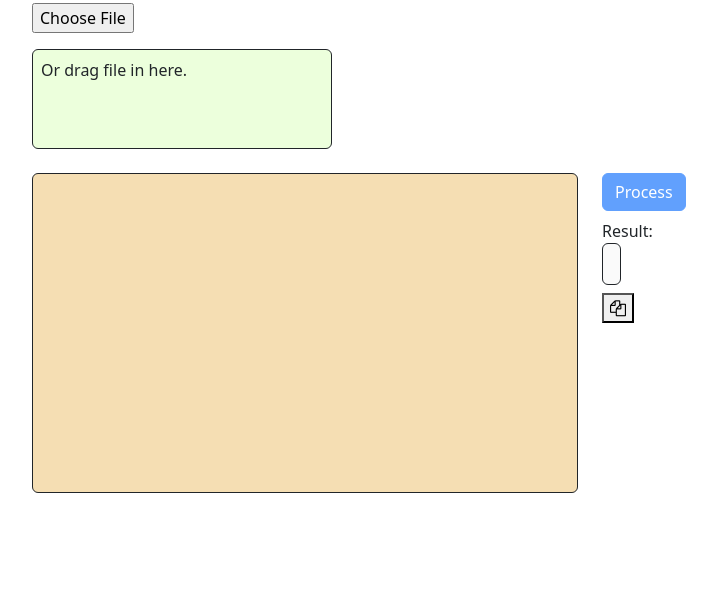
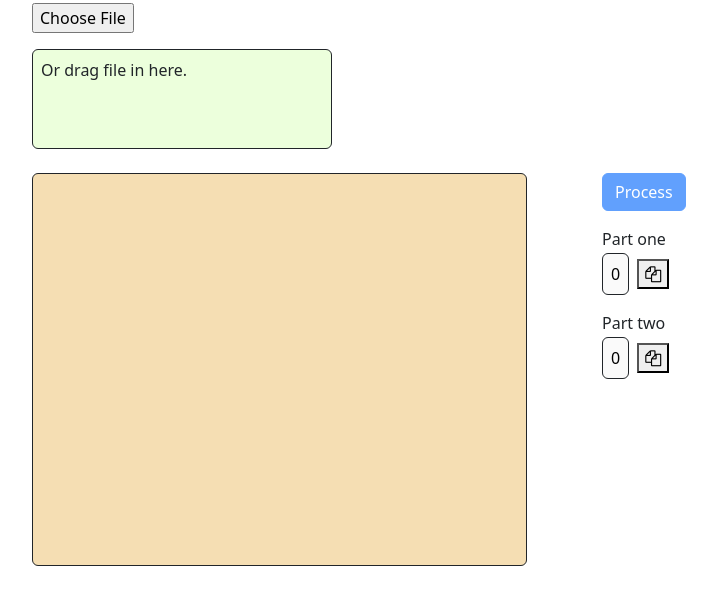
Before and after one commit to m-tranter/t-level, a plain HTML site: page index.html in a window 1280 px wide. Shown: the part 69-674 px from the top of the page, without its empty margins (50-767 px from the left). Drawn offline with nearby package versions, Linux system fonts and the light colour scheme.

Commit message:
updated the basic app

```diff
--- a/index.html
+++ b/index.html
@@ -28,12 +28,13 @@
       }
       .display {
         overflow: scroll;
-        height: 20rem;
-        min-width: 300px;
       }
       input {
         field-sizing: content;
         color: Black;
+      }
+      textarea {
+        resize: none;
       }
     </style>
   </head>
@@ -52,36 +53,37 @@
           </div>
           <div class="row gy-3 gx-4">
             <div class="col-md-6">
-              <div class="rounded display p-2 wheat mt-2 border border-dark">
-                <p class="mb-0" v-for="line in lines">{{line}}</p>
-              </div>
+              <textarea
+                class="rounded display p-2 wheat mt-2 border border-dark"
+                cols="50"
+                rows="15"
+                v-model="input"
+                @input="reset"
+              ></textarea>
             </div>
             <div class="col-md-6">
               <button
+                :disabled="!input.length"
+                @click="process"
                 class="d-block btn btn-primary my-2"
-                :disabled="!lines.length"
                 type="button"
-                @click="process"
               >
                 Process
               </button>
-              <label for="res">Result:</label>
-              <input
-                id="input"
-                class="rounded d-block border border-dark p-2"
-                disabled
-                v-model="result"
-                :class="{'bg-success text-white': indicate}"
-              />
-              <button
-                title="copy value"
-                type="button"
-                class="mt-2"
-                id="copy"
-                @click="copyRes"
-              >
-                <i class="fa fa-copy"></i>
-              </button>
+              <my-result
+                :copyres="copyres"
+                :flash="indicate1"
+                :state="part1"
+                indicator="indicate1"
+                label="Part one"
+              ></my-result>
+              <my-result
+                :copyres="copyres"
+                :flash="indicate2"
+                :state="part2"
+                indicator="indicate2"
+                label="Part two"
+              ></my-result>
             </div>
           </div>
         </div>
@@ -90,25 +92,82 @@
 
     <script src="https://unpkg.com/vue@3/dist/vue.global.js"></script>
     <script>
-      const { createApp } = Vue;
+      const myResult = {
+        props: ['copyres', 'flash', 'indicator', 'label', 'state'],
+        template: `
+          <div>
+            <label class="d-block mt-3" :for="state">{{label}}</label>
+            <input
+              :class="{'bg-success text-white': flash}"
+              :id="state"
+              class="rounded  border border-dark p-2"
+              disabled
+              v-model="state"
+            />
+            <button
+              @click="copyres(state, indicator)"
+              class="mt-2 ms-2"
+              type="button"
+            >
+              <i class="fa fa-copy"></i></button
+            >
+          </div>`,
+      };
+      const { createApp, defineModel, ref } = Vue;
       const app = createApp({
+        components: {
+          myResult,
+        },
         data() {
           return {
-            indicate: false,
+            indicate1: false,
+            indicate2: false,
             lines: [],
+            input: '',
             msg: '&nbsp;',
-            result: undefined,
+            part1: 0,
+            part2: 0,
+            numsRx: /(\d+)/g,
           };
         },
         methods: {
+          reset: function () {
+            this.part1 = 0;
+            this.part2 = 0;
+          },
           process: function () {
-            // Use reduce to calculate the result
-            this.result = 'Testing';
+            this.lines = this.input.split(/\n/g);
+            this.partOne();
+            this.partTwo();
           },
-          copyRes: function () {
-            navigator.clipboard.writeText(this.result);
-            this.indicate = true;
-            setTimeout(() => (this.indicate = false), 500);
+          partOne: function () {
+            // As a test - sum of all numbers found
+            this.part1 = this.lines.reduce((accOuter, line) => {
+              let match = line.match(this.numsRx);
+              return !match
+                ? accOuter
+                : accOuter +
+                    match.reduce((accInner, num) => {
+                      return accInner + parseInt(num);
+                    }, 0);
+            }, 0);
+          },
+          partTwo: function () {
+            // As a test - product of all numbers found
+            this.part2 = this.lines.reduce((accOuter, line) => {
+              let match = line.match(this.numsRx);
+              return !match
+                ? accOuter
+                : accOuter *
+                    match.reduce((accInner, num) => {
+                      return accInner * parseInt(num);
+                    }, 1);
+            }, 1);
+          },
+          copyres: function (id, indicator) {
+            navigator.clipboard.writeText(this[id]);
+            this[indicator] = true;
+            setTimeout(() => (this[indicator] = false), 500);
           },
           readFile: function (e) {
             let file = e.target.files[0];
@@ -118,7 +177,8 @@
             this.msg = f.name;
             const reader = new FileReader();
             reader.onload = () => {
-              this.lines = reader.result.split('\n').filter((e) => e.length);
+              this.reset();
+              this.input = reader.result;
             };
             reader.readAsText(f);
           },
```
